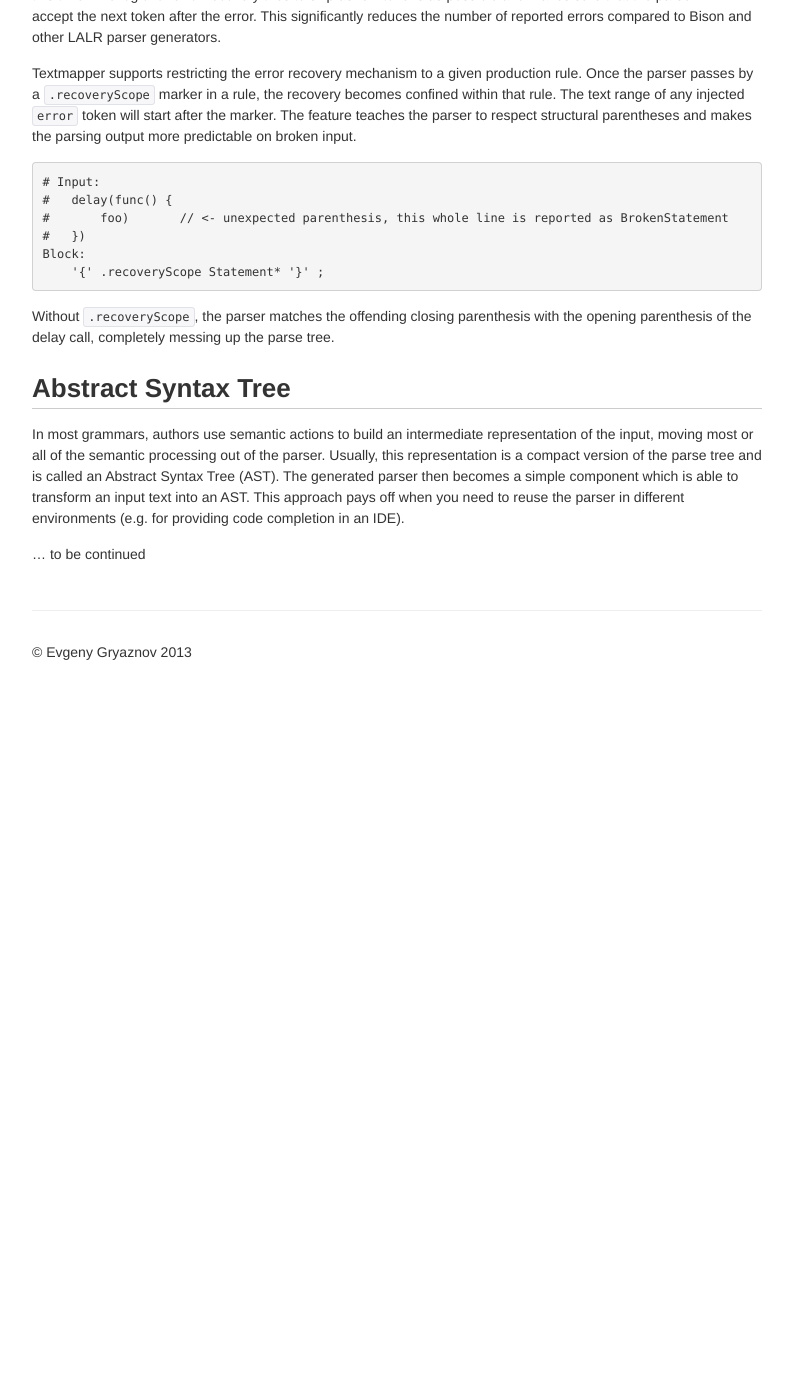
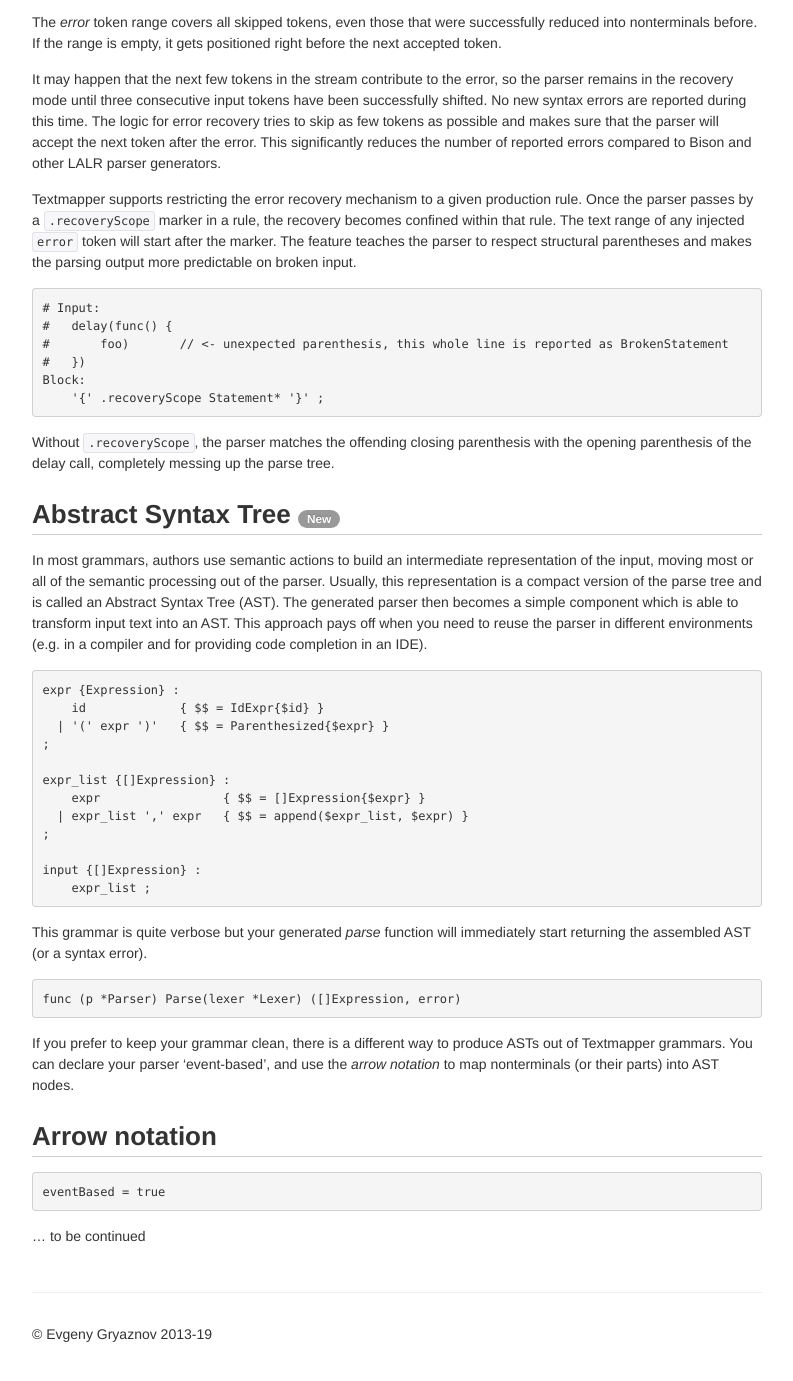
Before and after one commit to inspirer/textmapper, a Jekyll site: the page built from documentation.md, in a window 1280 px wide and 1400 px high, scrolled down 16014 px. Shown: the top 1381 px of the window, without its empty margins (243-1036 px from the left). Built offline with Jekyll 4.4.1, drawn with Linux system fonts in a browser that asks for light colours; before the commit the page ends 16732 px from its top, so only the background shows below that; some of the changed text lies outside the part shown.

Commit message:
add a section about ASTs

```diff
--- a/_layouts/default.html
+++ b/_layouts/default.html
@@ -65,7 +65,7 @@
     <hr>
 
     <div class="footer">
-        <p>&copy; Evgeny Gryaznov 2013</p>
+        <p>&copy; Evgeny Gryaznov 2013-19</p>
     </div>
 
 </div>
--- a/documentation.md
+++ b/documentation.md
@@ -225,11 +225,17 @@ Character classes
 	\P{prop}       a non-prop character: [^\p{prop}]
 	\p{Lu}         an uppercase letter (simple category)
 
+`[^a-z]` matches a newline, unless '\n' is explicitly added into the negated class: `[^a-z\n]`<br/>
+{:.alert .alert-info}
+
 Logical operators
 
 	RS             R followed by S (concatenation)
 	R|S            either R or S (union)
 	(R)            matches an `R' (parentheses are used to override precedence)
+
+Coming soon: case-insensitive regular expressions. `/(?i)foo/`
+{:.alert .alert-success}
 
 Quantifiers
 
@@ -239,6 +245,9 @@ Quantifiers
 	R{n}           R, exactly n times
 	R{n,}          R, at least n times
 	R{n,m}         R, at least n but not more than m times
+
+`bar*` is equivalent to `ba(r*)`, use parentheses to override precedence: `(bar)*`
+{:.alert .alert-info}
 
 Pattern definitions
 
@@ -280,11 +289,6 @@ Supported unicode categories (in `\p{xx}`)
 	Cs             Other, surrogate
 	Co             Other, private use
 	Cn             Other, not assigned (including non-characters)
-
-Notes
-
-	[^a-z] matches a newline, unless '\n' is explicitly added into the negated class: [^a-z\n]
-	bar* is equivalent to ba(r*), use parentheses to override precedence: (bar)*
 
 ## Parser
 
@@ -589,10 +593,10 @@ Now, we can implement the rules of semicolon insertion by inspecting the current
 
 By default, the generated parser stops when it encounters the first syntax error. This may not be desirable in some scenarios such as parsing a user-typed text in an editor, where most of the time the syntactic structure is broken (often locally). Introducing a token with the predefined name `error` turns on the recovery mechanism. The *error* terminal represents a part of the stream which cannot be successfully parsed.
 
-	# Note: error token cannot have an associated regular expression
+	# Note: the error token cannot have an associated regular expression
 	error:
 
-This terminal can then be used in production rules to specify the contexts where an error is expected and can be properly handled.
+This terminal can then be used in production rules to specify the contexts in which an error is expected and can be properly handled.
 
 	statement :
 	    expr_statement ';'
@@ -600,6 +604,8 @@ This terminal can then be used in production rules to specify the contexts where
 	;
 
 When the generated parser encounters a syntax error, it starts discarding the parsing context from the stack until it finds a state in which the *error* terminal is accepted. This means that even if an error occurred in an expression, the stack is unwound up to the statement context in which the appropriate recovery rule is defined. The parser then creates a new error token, pushes it onto the stack, and continues parsing.
+
+The *error* token range covers all skipped tokens, even those that were successfully reduced into nonterminals before. If the range is empty, it gets positioned right before the next accepted token.
 
 It may happen that the next few tokens in the stream contribute to the error, so the parser remains in the recovery mode until three consecutive input tokens have been successfully shifted. No new syntax errors are reported during this time. The logic for error recovery tries to skip as few tokens as possible and makes sure that the parser will accept the next token after the error. This significantly reduces the number of reported errors compared to Bison and other LALR parser generators.
 
@@ -614,8 +620,31 @@ Textmapper supports restricting the error recovery mechanism to a given producti
 
 Without `.recoveryScope`, the parser matches the offending closing parenthesis with the opening parenthesis of the delay call, completely messing up the parse tree.
 
-## Abstract Syntax Tree
+## Abstract Syntax Tree __New__{:.badge}
 
-In most grammars, authors use semantic actions to build an intermediate representation of the input, moving most or all of the semantic processing out of the parser. Usually, this representation is a compact version of the parse tree and is called an Abstract Syntax Tree (AST). The generated parser then becomes a simple component which is able to transform an input text into an AST. This approach pays off when you need to reuse the parser in different environments (e.g. for providing code completion in an IDE).
+In most grammars, authors use semantic actions to build an intermediate representation of the input, moving most or all of the semantic processing out of the parser. Usually, this representation is a compact version of the parse tree and is called an Abstract Syntax Tree (AST). The generated parser then becomes a simple component which is able to transform input text into an AST. This approach pays off when you need to reuse the parser in different environments (e.g. in a compiler and for providing code completion in an IDE).
+
+	expr {Expression} :
+	    id             { $$ = IdExpr{$id} }
+	  | '(' expr ')'   { $$ = Parenthesized{$expr} }
+	;
+
+	expr_list {[]Expression} :
+	    expr                 { $$ = []Expression{$expr} }
+	  | expr_list ',' expr   { $$ = append($expr_list, $expr) }
+	;
+
+	input {[]Expression} :
+	    expr_list ;
+
+This grammar is quite verbose but your generated *parse* function will immediately start returning the assembled AST (or a syntax error).
+
+	func (p *Parser) Parse(lexer *Lexer) ([]Expression, error)
+
+If you prefer to keep your grammar clean, there is a different way to produce ASTs out of Textmapper grammars. You can declare your parser 'event-based', and use the _arrow notation_ to map nonterminals (or their parts) into AST nodes.
+
+## Arrow notation
+
+	eventBased = true
 
 ... to be continued
```
